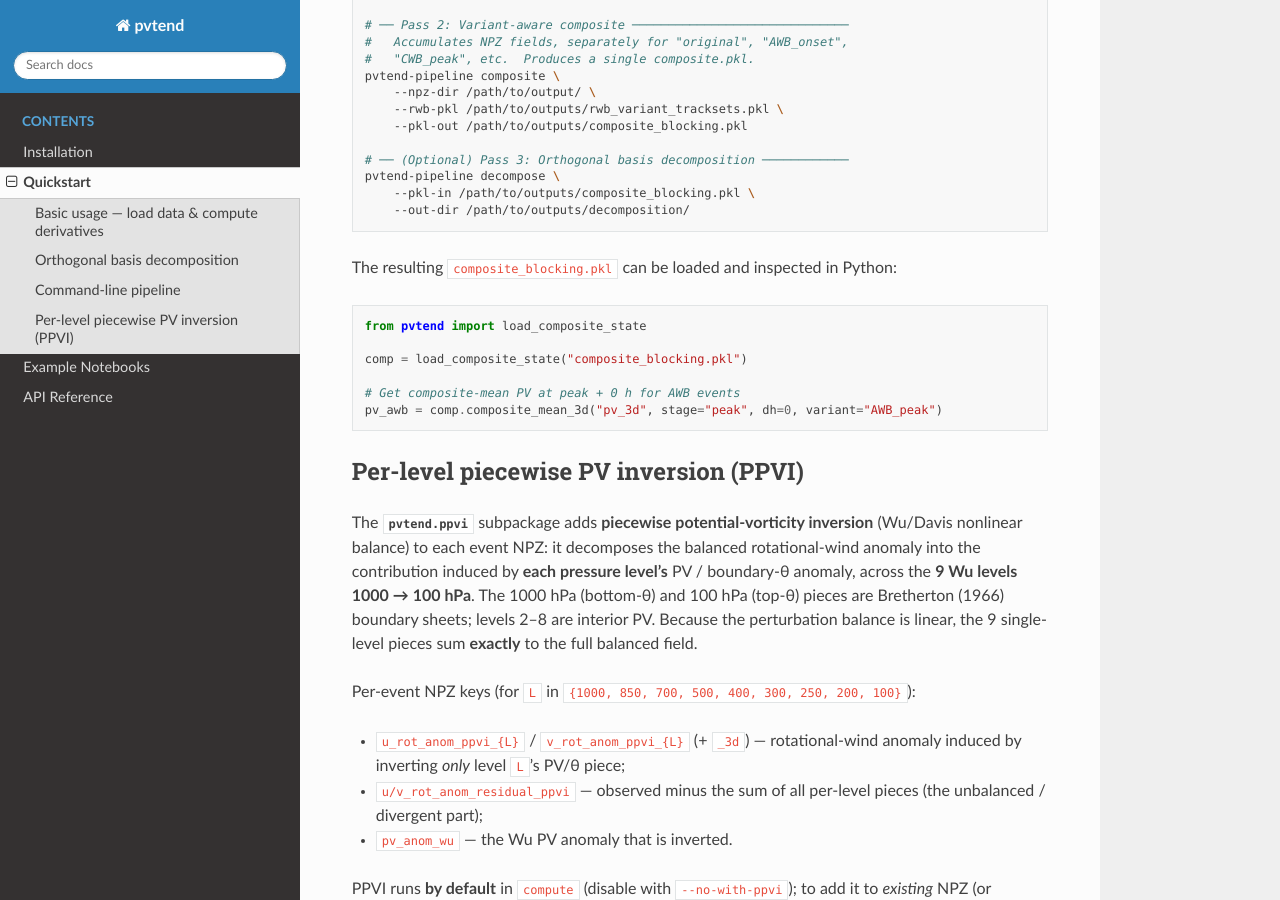
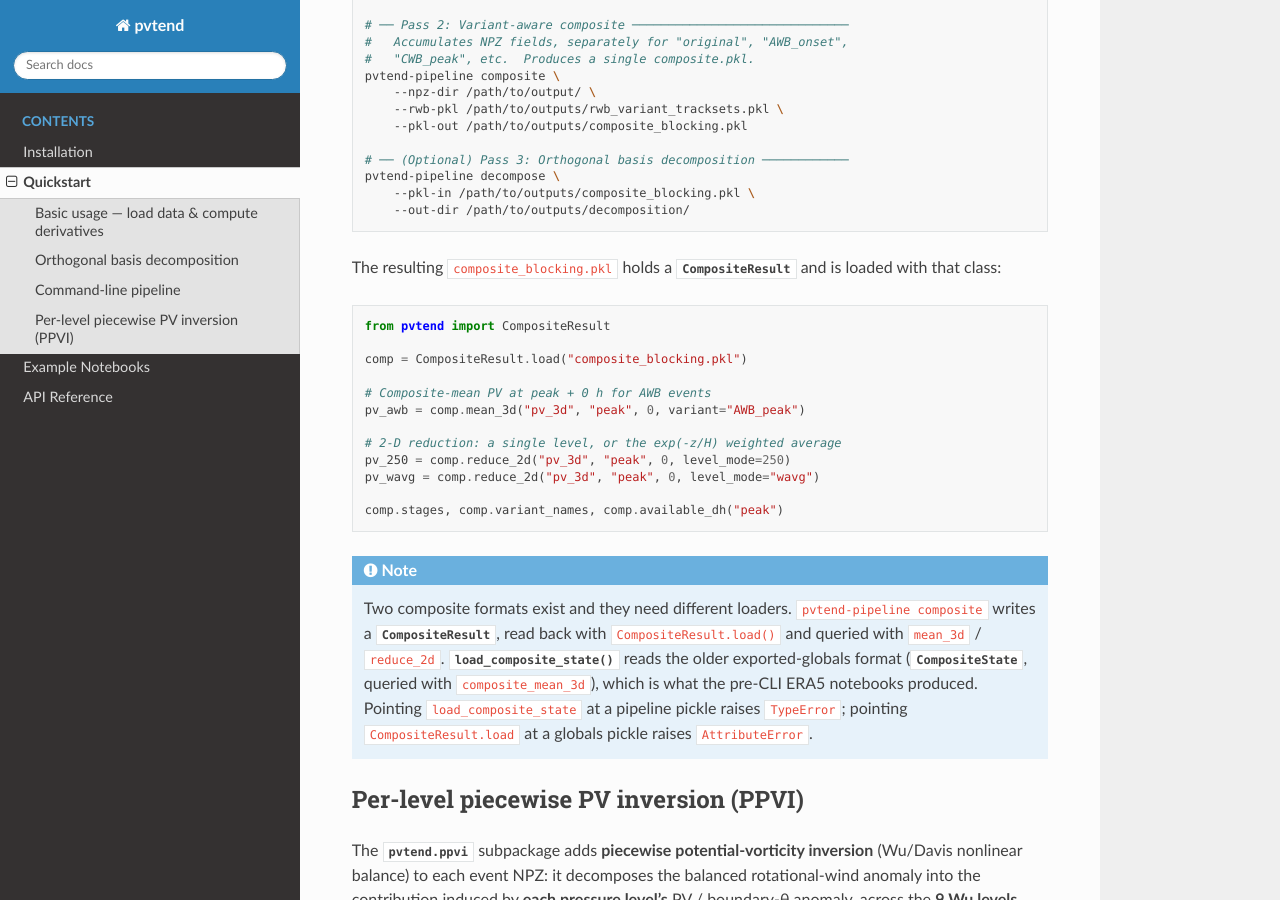
Before and after one commit to yanxingjianken/pvtend, a Sphinx documentation site: the page built from docs/quickstart.rst, in a window 1280 px wide and 900 px high, scrolled down 4845 px. Built offline with Sphinx 7.4.7 and the Read the Docs theme 3.1.0, drawn with Linux system fonts in a browser that asks for light colours; pages that are not in the unit, such as notebooks, are missing from menus.

Commit message:
docs(composite): name the right loader, and enforce it in code
quickstart told readers to open a pipeline composite with
load_composite_state(). That loader serves the older exported-globals
format; on a CompositeResult it failed with 'argument of type
CompositeResult is not iterable', which says nothing about the actual
mistake. Found while inspecting the first finished CESM 6-hourly
composite.

Two composite formats exist and the docs now say so plainly: the
composite subcommand writes a CompositeResult (mean_3d / reduce_2d,
read with CompositeResult.load), while load_composite_state reads the
pre-CLI ERA5 globals export (CompositeState, composite_mean_3d).

The contract is enforced rather than merely documented. CompositeResult.load
unpickled whatever it found and returned it despite the annotation, so a
globals file came back as a plain dict and failed much later somewhere
else; it now raises TypeError naming load_composite_state. The reverse
direction raises a message naming CompositeResult.load instead of the
old iteration error. Tests cover the documented call as a round trip and
both rejection directions.

```diff
--- a/docs/quickstart.rst
+++ b/docs/quickstart.rst
@@ -232,17 +232,37 @@ The full production pipeline is a **three-pass** workflow:
        --pkl-in /path/to/outputs/composite_blocking.pkl \
        --out-dir /path/to/outputs/decomposition/
 
-The resulting ``composite_blocking.pkl`` can be loaded and inspected in
-Python:
+The resulting ``composite_blocking.pkl`` holds a
+:class:`~pvtend.composite_builder.CompositeResult` and is loaded with that
+class:
 
 .. code-block:: python
 
-   from pvtend import load_composite_state
+   from pvtend import CompositeResult
 
-   comp = load_composite_state("composite_blocking.pkl")
+   comp = CompositeResult.load("composite_blocking.pkl")
 
-   # Get composite-mean PV at peak + 0 h for AWB events
-   pv_awb = comp.composite_mean_3d("pv_3d", stage="peak", dh=0, variant="AWB_peak")
+   # Composite-mean PV at peak + 0 h for AWB events
+   pv_awb = comp.mean_3d("pv_3d", "peak", 0, variant="AWB_peak")
+
+   # 2-D reduction: a single level, or the exp(-z/H) weighted average
+   pv_250 = comp.reduce_2d("pv_3d", "peak", 0, level_mode=250)
+   pv_wavg = comp.reduce_2d("pv_3d", "peak", 0, level_mode="wavg")
+
+   comp.stages, comp.variant_names, comp.available_dh("peak")
+
+.. note::
+
+   Two composite formats exist and they need different loaders.
+   ``pvtend-pipeline composite`` writes a
+   :class:`~pvtend.composite_builder.CompositeResult`, read back with
+   ``CompositeResult.load()`` and queried with ``mean_3d`` / ``reduce_2d``.
+   :func:`~pvtend.load_composite_state` reads the older exported-globals
+   format (:class:`~pvtend.composites.CompositeState`, queried with
+   ``composite_mean_3d``), which is what the pre-CLI ERA5 notebooks
+   produced. Pointing ``load_composite_state`` at a pipeline pickle raises
+   ``TypeError``; pointing ``CompositeResult.load`` at a globals pickle
+   raises ``AttributeError``.
 
 
 Per-level piecewise PV inversion (PPVI)
--- a/pyproject.toml
+++ b/pyproject.toml
@@ -4,7 +4,7 @@ build-backend = "setuptools.build_meta"
 
 [project]
 name = "pvtend"
-version = "2.20.0"
+version = "2.20.1"
 authors = [
     { name = "Xingjian Yan" },
     { name = "Talia Tamarin-Brodsky" },
--- a/src/pvtend/_version.py
+++ b/src/pvtend/_version.py
@@ -1 +1 @@
-__version__ = "2.20.0"
+__version__ = "2.20.1"
```
Also changed, not shown: docs/api.rst (+14 -1 lines), 3 other files.
